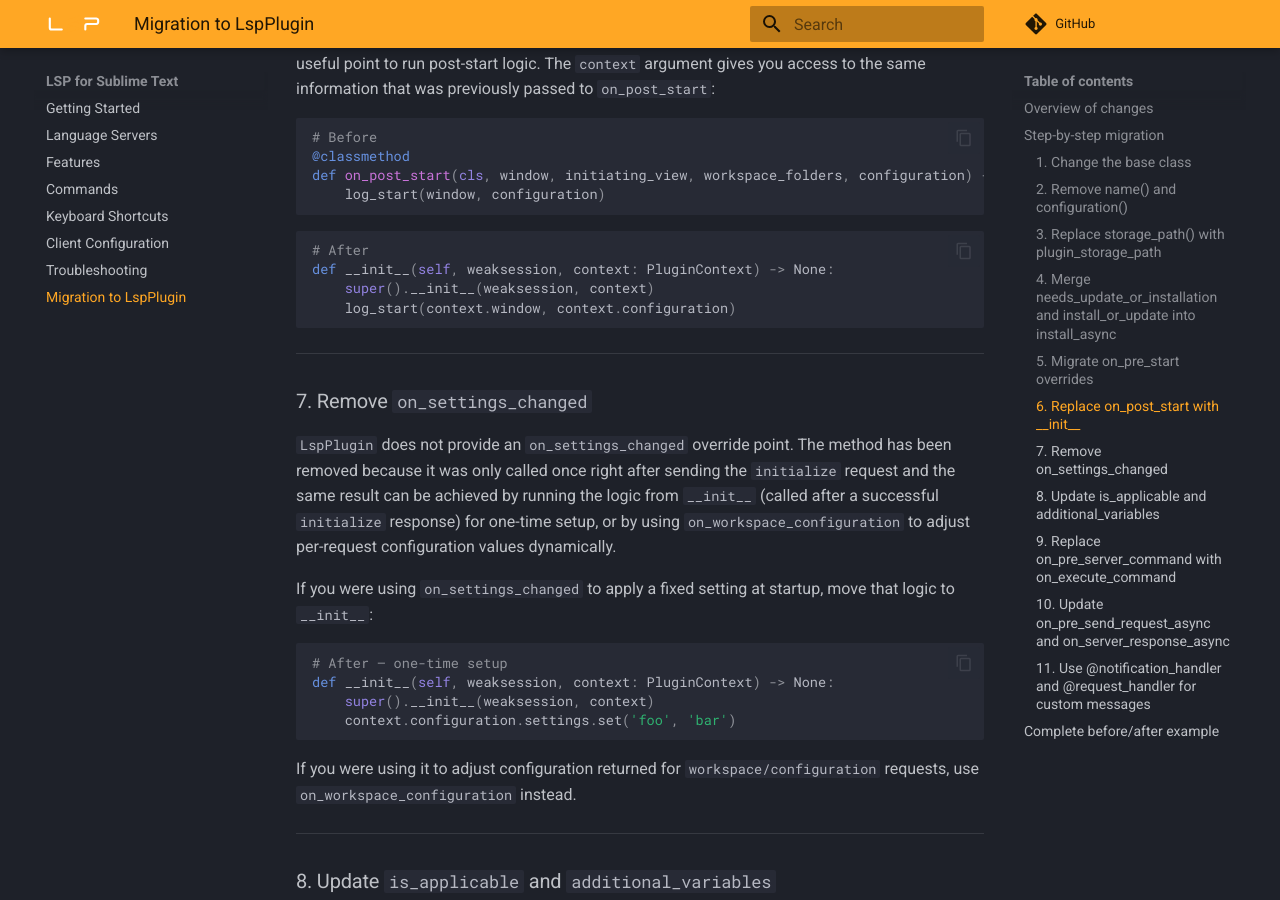
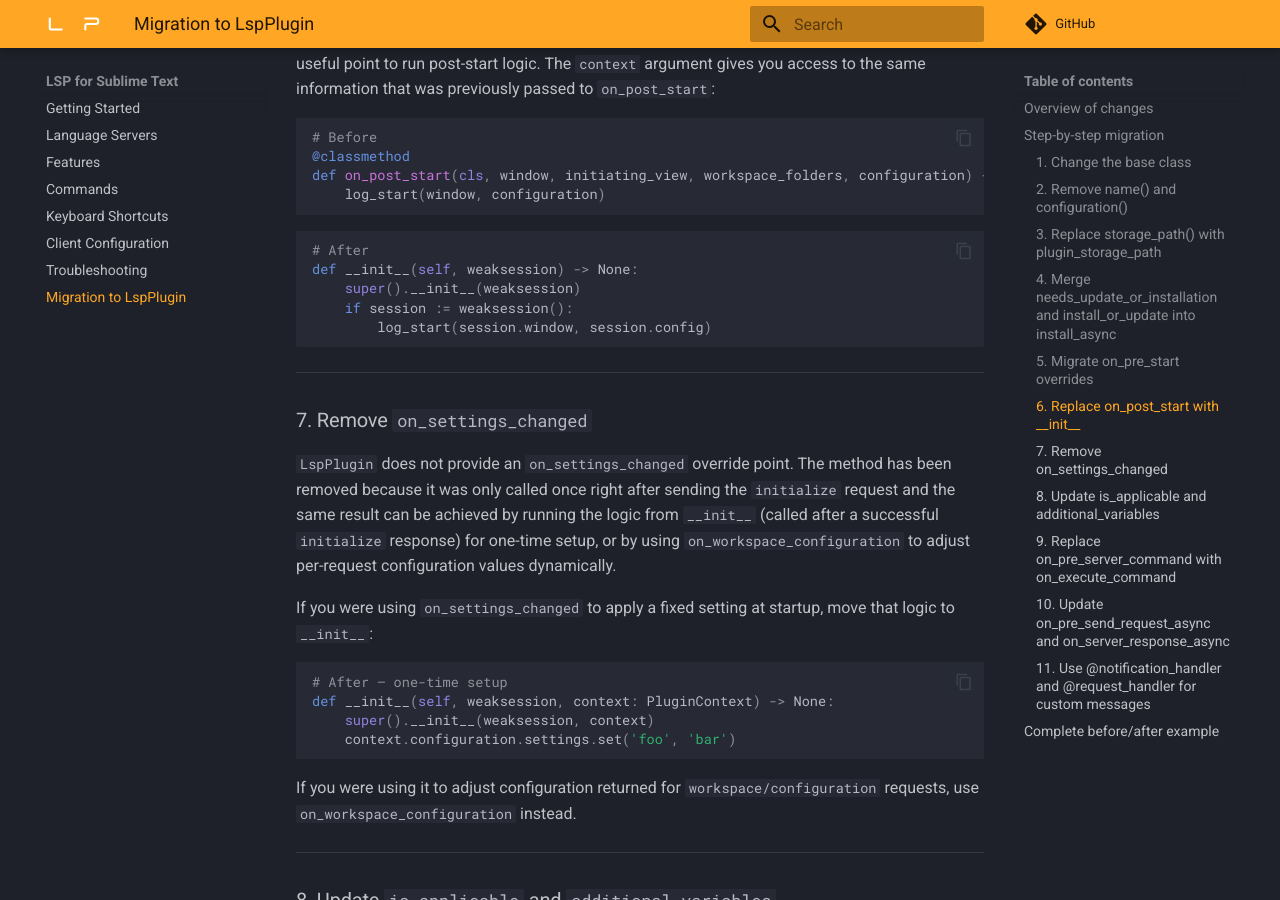
Before and after one commit to sublimelsp/LSP, an MkDocs documentation site: the page built from docs/src/migrating_to_lsp_plugin.md, in a window 1280 px wide and 900 px high, scrolled down 4830 px. Built offline with MkDocs 1.6.1 and Material for MkDocs 9.7.7, drawn with Linux system fonts in a browser that asks for light colours; comment, search, counter and statistics services are not loaded.

Commit message:
don't pass PluginContext to init

````diff
--- a/docs/src/migrating_to_lsp_plugin.md
+++ b/docs/src/migrating_to_lsp_plugin.md
@@ -207,9 +207,10 @@ def on_post_start(cls, window, initiating_view, workspace_folders, configuration
 
 ```python
 # After
-def __init__(self, weaksession, context: PluginContext) -> None:
-    super().__init__(weaksession, context)
-    log_start(context.window, context.configuration)
+def __init__(self, weaksession) -> None:
+    super().__init__(weaksession)
+    if session := weaksession():
+        log_start(session.window, session.config)
 ```
 
 ---
````
Also changed, not shown: 2 other files.
